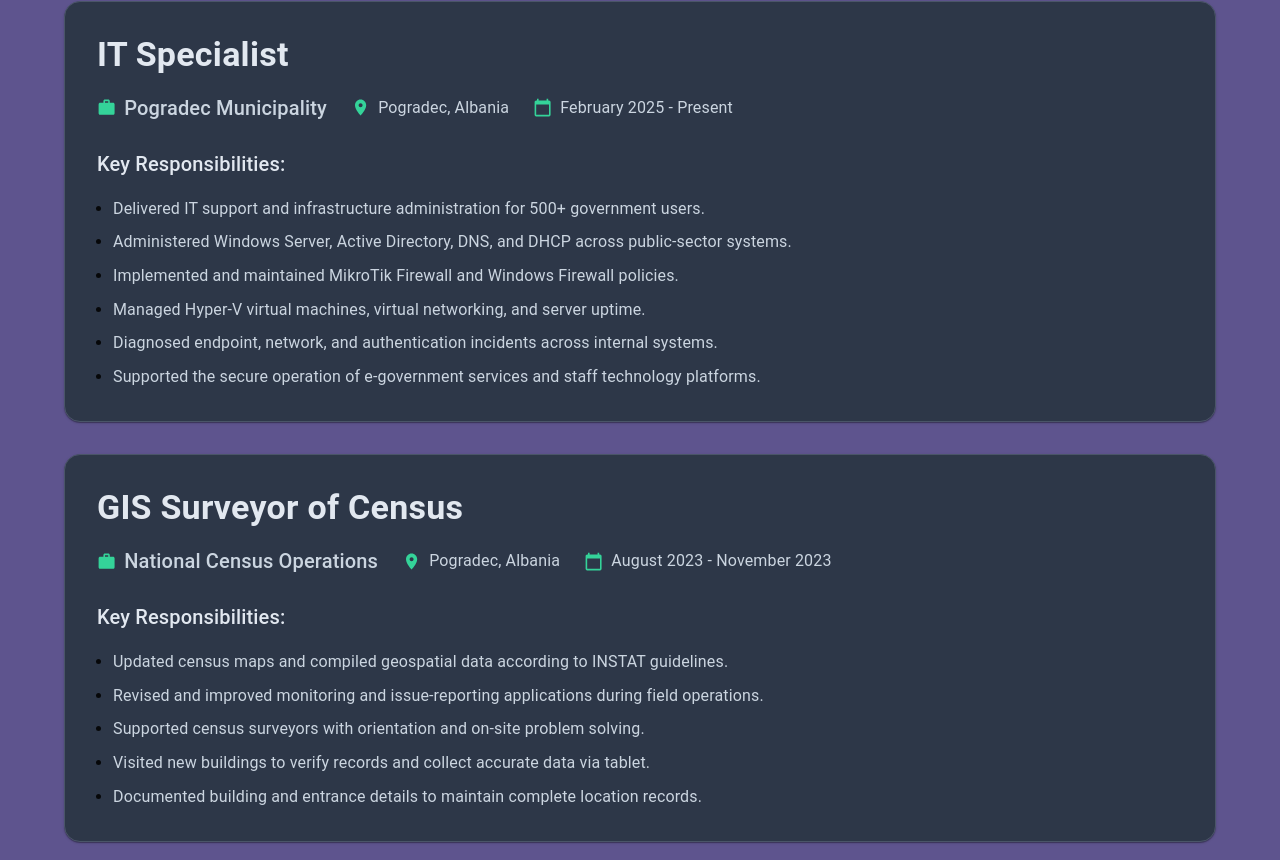
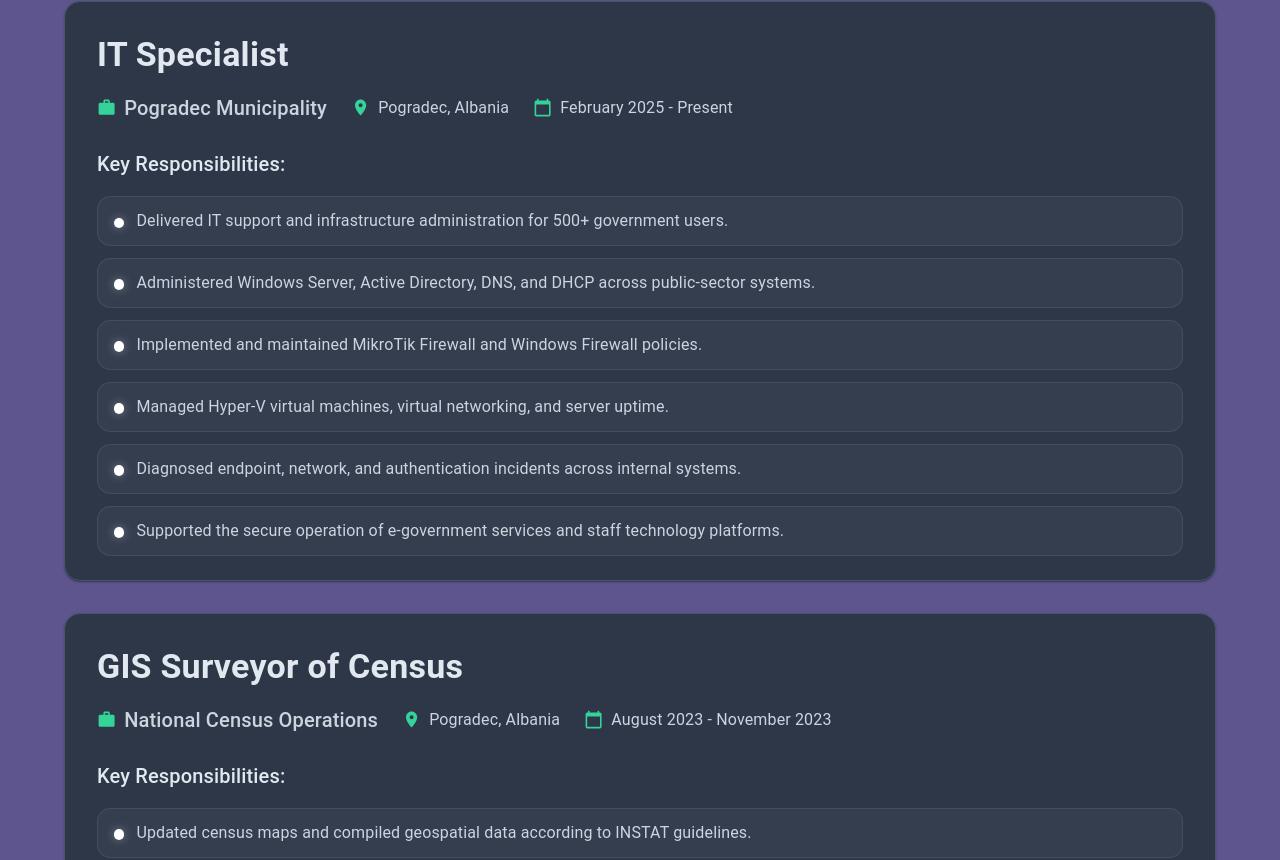
Before and after one commit to violaViolet07/Portofolio, a React (Vite) app: page /resume in a window 1280 px wide. Shown: the part 840-1700 px from the top of the page. Built offline with nearby package versions, Linux system fonts and the light colour scheme.

Commit message:
Style resume detail rows and responsibilities

```diff
--- a/src/components/Experience.jsx
+++ b/src/components/Experience.jsx
@@ -89,9 +89,32 @@ const Experience = () => {
                     Key Responsibilities:
                   </Typography>
 
-                  <Box component="ul" sx={{ pl: 2, m: 0 }}>
+                  <Box sx={{ display: 'flex', flexDirection: 'column', gap: 1.5 }}>
                     {role.responsibilities.map((responsibility) => (
-                      <Box component="li" key={responsibility} sx={{ mb: 1 }}>
+                      <Box
+                        key={responsibility}
+                        sx={{
+                          display: 'flex',
+                          alignItems: 'flex-start',
+                          gap: 1.5,
+                          backgroundColor: 'rgba(255,255,255,0.04)',
+                          border: '1px solid rgba(255,255,255,0.08)',
+                          borderRadius: '0.85rem',
+                          px: 2,
+                          py: 1.4
+                        }}
+                      >
+                        <Box
+                          sx={{
+                            width: '0.65rem',
+                            height: '0.65rem',
+                            minWidth: '0.65rem',
+                            borderRadius: '50%',
+                            backgroundColor: '#FFFFFF',
+                            mt: '0.6rem',
+                            boxShadow: '0 0 10px rgba(255,255,255,0.35)'
+                          }}
+                        />
                         <Typography variant="body1" sx={{ color: '#CBD5E0', lineHeight: 1.6 }}>
                           {responsibility}
                         </Typography>
--- a/src/components/Resume.jsx
+++ b/src/components/Resume.jsx
@@ -47,6 +47,27 @@ const sectionCardSx = {
     borderRadius: '1rem',
     border: '1px solid #4A5568',
     height: '100%'
+};
+
+const detailRowSx = {
+    display: 'flex',
+    alignItems: 'flex-start',
+    gap: 1.5,
+    backgroundColor: 'rgba(255,255,255,0.04)',
+    border: '1px solid rgba(255,255,255,0.08)',
+    borderRadius: '0.85rem',
+    px: 2,
+    py: 1.4
+};
+
+const detailDotSx = {
+    width: '0.65rem',
+    height: '0.65rem',
+    minWidth: '0.65rem',
+    borderRadius: '50%',
+    backgroundColor: '#FFFFFF',
+    mt: '0.6rem',
+    boxShadow: '0 0 10px rgba(255,255,255,0.35)'
 };
 
 const Resume = () => {
@@ -132,9 +153,10 @@ const Resume = () => {
                 <Box maxWidth="lg" mx="auto" px={3}>
                     <Card sx={sectionCardSx}>
                         <CardContent sx={{ p: 4 }}>
-                            <Box component="ul" sx={{ pl: 2.5, m: 0 }}>
+                            <Box sx={{ display: 'flex', flexDirection: 'column', gap: 1.5 }}>
                                 {certifications.map((item) => (
-                                    <Box component="li" key={item} sx={{ mb: 1.5 }}>
+                                    <Box key={item} sx={detailRowSx}>
+                                        <Box sx={detailDotSx} />
                                         <Typography variant="body1" sx={{ color: '#CBD5E0', lineHeight: 1.7 }}>
                                             {item}
                                         </Typography>
@@ -166,9 +188,10 @@ const Resume = () => {
                                         <Typography variant="h5" sx={{ color: '#E2E8F0', mb: 2, fontWeight: 'bold' }}>
                                             {item.title}
                                         </Typography>
-                                        <Box component="ul" sx={{ pl: 2.5, m: 0 }}>
+                                        <Box sx={{ display: 'flex', flexDirection: 'column', gap: 1.5 }}>
                                             {item.details.map((detail) => (
-                                                <Box component="li" key={detail} sx={{ mb: 1.2 }}>
+                                                <Box key={detail} sx={detailRowSx}>
+                                                    <Box sx={detailDotSx} />
                                                     <Typography variant="body1" sx={{ color: '#CBD5E0', lineHeight: 1.7 }}>
                                                         {detail}
                                                     </Typography>
```
